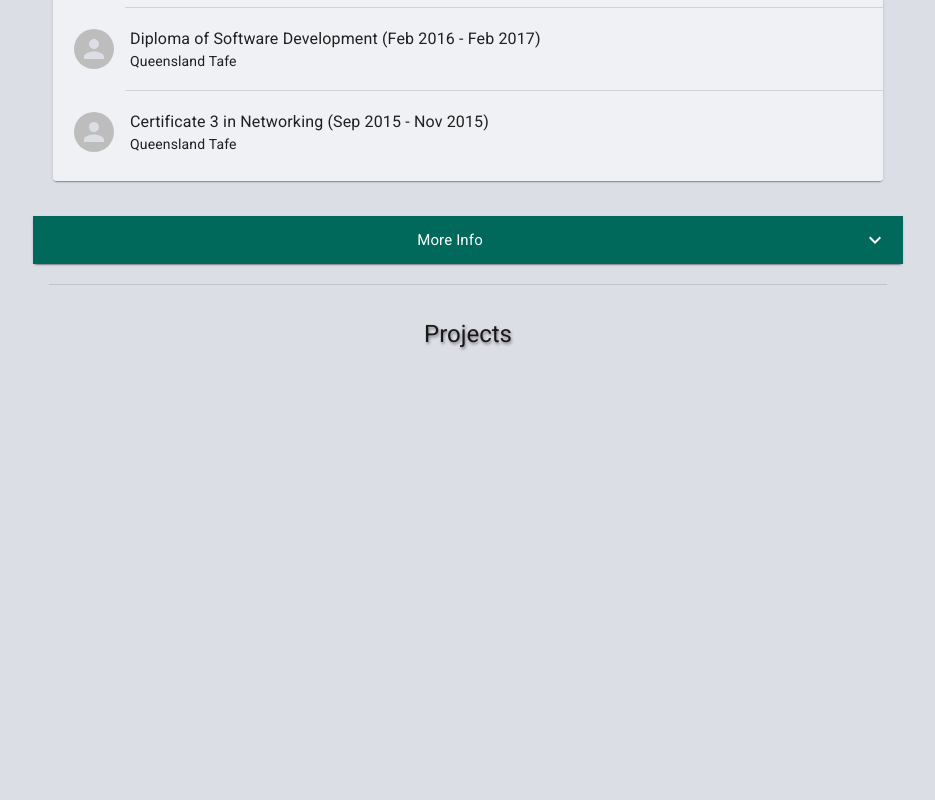
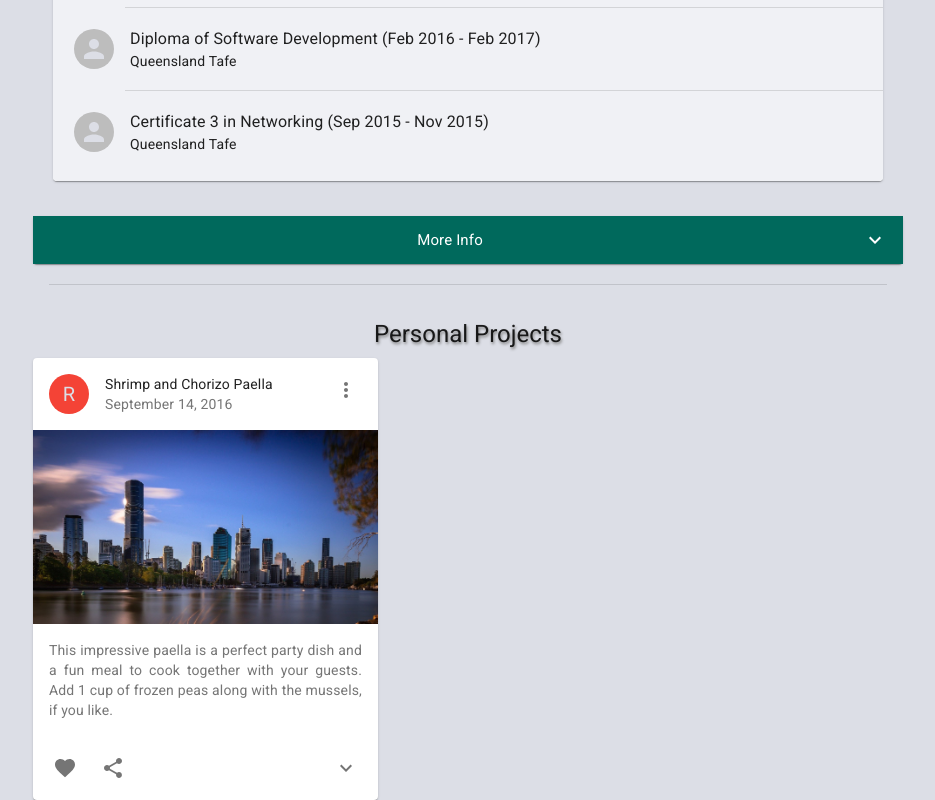
Before and after one commit to EugeneMetlitski/Portfolio-v2, a React (Create React App) app: page / in a window 1280 px wide. Shown: the part 1077-1877 px from the top of the page, without its empty margins (172-1107 px from the left). Before the commit the page ends 1500 px from the top, so only its background shows below. Built offline with nearby package versions, Linux system fonts and the light colour scheme.

Commit message:
About to refactor code

```diff
--- a/src/components/Content.js
+++ b/src/components/Content.js
@@ -3,7 +3,6 @@
 import Card from '@material-ui/core/Card';
 import CardActionArea from '@material-ui/core/CardActionArea';
 import CardMedia from '@material-ui/core/CardMedia';
-// import Button from '@material-ui/core/Button';
 import Typography from '@material-ui/core/Typography';
 import TitleImage from './../resources/title-image.jpg';
 import Divider from '@material-ui/core/Divider';
@@ -18,10 +17,26 @@
 import ListItemText from '@material-ui/core/ListItemText';
 import ListItemAvatar from '@material-ui/core/ListItemAvatar';
 import Avatar from '@material-ui/core/Avatar';
+import clsx from 'clsx';
+import CardHeader from '@material-ui/core/CardHeader';
+import CardActions from '@material-ui/core/CardActions';
+import CardContent from '@material-ui/core/CardContent';
+import Collapse from '@material-ui/core/Collapse';
+import IconButton from '@material-ui/core/IconButton';
+import { red } from '@material-ui/core/colors';
+import FavoriteIcon from '@material-ui/icons/Favorite';
+import ShareIcon from '@material-ui/icons/Share';
+import MoreVertIcon from '@material-ui/icons/MoreVert';
+
 
 
 export default function Content() {
   const classes = useStyles();
+  const [expanded, setExpanded] = React.useState(false);
+
+  const handleExpandClick = () => {
+    setExpanded(!expanded);
+  };
 
     return (
     <React.Fragment>
@@ -238,8 +253,82 @@
         {/* PROJECTS */}
         <br /><Divider variant='middle' /><br />
         <Typography className={classes.title} gutterBottom variant="h5" component="h2">
-          Projects
+          Personal Projects
         </Typography>
+
+        <Card className={classes.projects}>
+          <CardHeader
+            avatar={
+              <Avatar aria-label="recipe" className={classes.projectsAvatar}>
+                R
+              </Avatar>
+            }
+            action={
+              <IconButton aria-label="settings">
+                <MoreVertIcon />
+              </IconButton>
+            }
+            title="Shrimp and Chorizo Paella"
+            subheader="September 14, 2016"
+          />
+          <CardMedia
+            className={classes.projectsMedia}
+            image={TitleImage}
+            title="Paella dish"
+          />
+          <CardContent>
+            <Typography variant="body2" color="textSecondary" component="p">
+              This impressive paella is a perfect party dish and a fun meal to cook together with your
+              guests. Add 1 cup of frozen peas along with the mussels, if you like.
+            </Typography>
+          </CardContent>
+          <CardActions disableSpacing>
+            <IconButton aria-label="add to favorites">
+              <FavoriteIcon />
+            </IconButton>
+            <IconButton aria-label="share">
+              <ShareIcon />
+            </IconButton>
+            <IconButton
+              className={clsx(classes.projectsExpand, {
+                [classes.projectsExpandOpen]: expanded,
+              })}
+              onClick={handleExpandClick}
+              aria-expanded={expanded}
+              aria-label="show more"
+            >
+              <ExpandMoreIcon />
+            </IconButton>
+          </CardActions>
+          <Collapse in={expanded} timeout="auto" unmountOnExit>
+            <CardContent>
+              <Typography paragraph>Method:</Typography>
+              <Typography paragraph>
+                Heat 1/2 cup of the broth in a pot until simmering, add saffron and set aside for 10
+                minutes.
+              </Typography>
+              <Typography paragraph>
+                Heat oil in a (14- to 16-inch) paella pan or a large, deep skillet over medium-high
+                heat. Add chicken, shrimp and chorizo, and cook, stirring occasionally until lightly
+                browned, 6 to 8 minutes. Transfer shrimp to a large plate and set aside, leaving chicken
+                and chorizo in the pan. Add pimentón, bay leaves, garlic, tomatoes, onion, salt and
+                pepper, and cook, stirring often until thickened and fragrant, about 10 minutes. Add
+                saffron broth and remaining 4 1/2 cups chicken broth; bring to a boil.
+              </Typography>
+              <Typography paragraph>
+                Add rice and stir very gently to distribute. Top with artichokes and peppers, and cook
+                without stirring, until most of the liquid is absorbed, 15 to 18 minutes. Reduce heat to
+                medium-low, add reserved shrimp and mussels, tucking them down into the rice, and cook
+                again without stirring, until mussels have opened and rice is just tender, 5 to 7
+                minutes more. (Discard any mussels that don’t open.)
+              </Typography>
+              <Typography>
+                Set aside off of the heat to let rest for 10 minutes, and then serve.
+              </Typography>
+            </CardContent>
+          </Collapse>
+        </Card>
+
 
       </div>
 
@@ -316,4 +405,24 @@
   educationInline: {
     display: 'inline',
   },
+  projects: {
+    maxWidth: 345,
+  },
+  projectsMedia: {
+    height: 0,
+    paddingTop: '56.25%', // 16:9
+  },
+  projectsExpand: {
+    transform: 'rotate(0deg)',
+    marginLeft: 'auto',
+    transition: theme.transitions.create('transform', {
+      duration: theme.transitions.duration.shortest,
+    }),
+  },
+  projectsExpandOpen: {
+    transform: 'rotate(180deg)',
+  },
+  projectsAvatar: {
+    backgroundColor: red[500],
+  },
 }));
```
